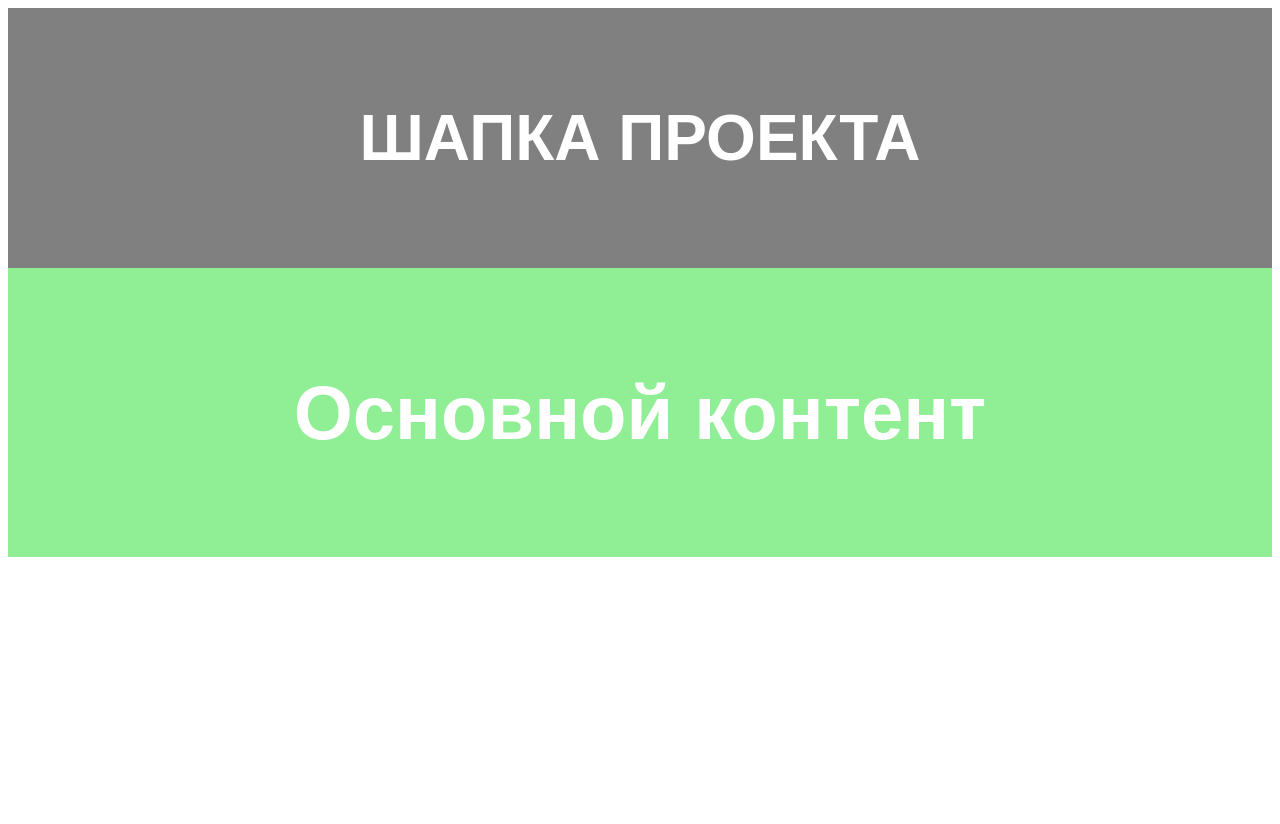
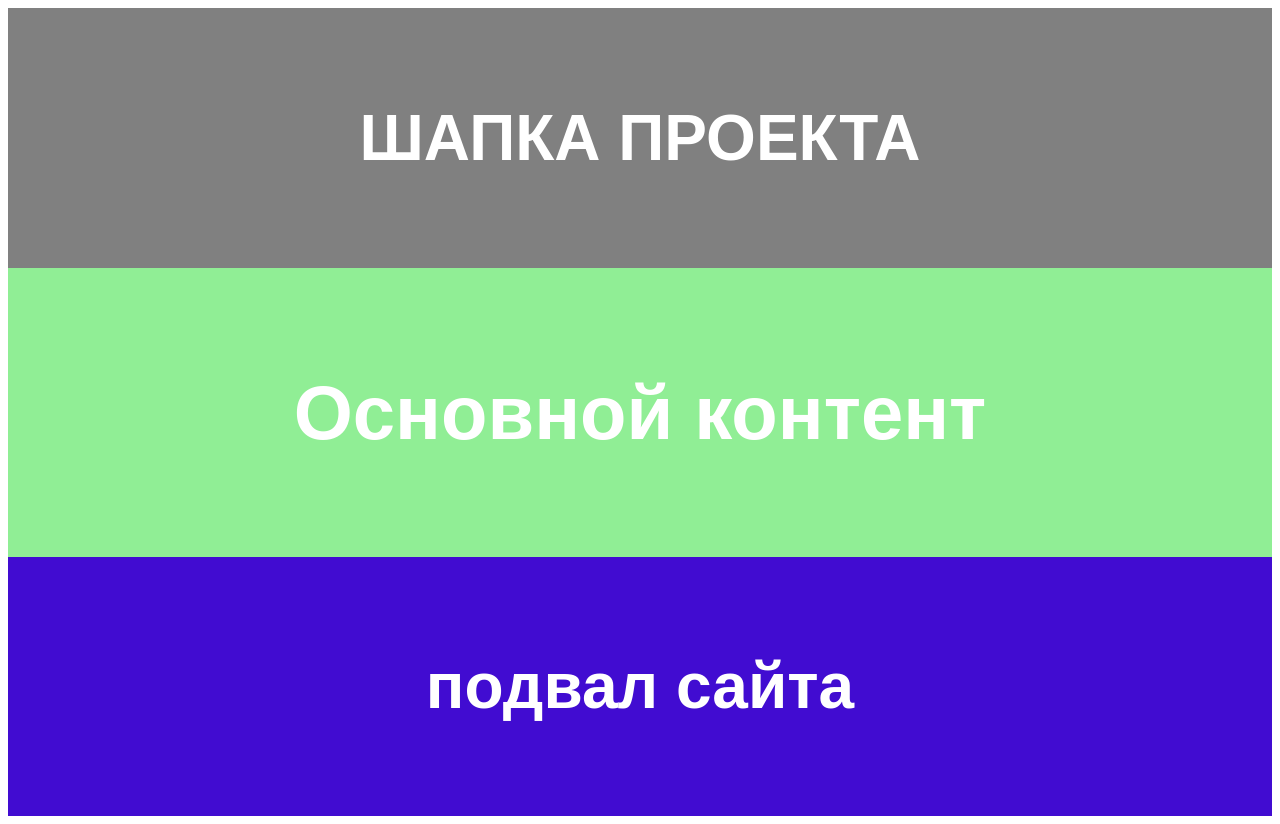
Before and after one commit to Mihail777-svg/remote-test, a plain HTML site: page index.html in a window 1280 px wide. Before the commit the page ends 800 px from the top, so only its background shows below. Drawn offline with Linux system fonts and the light colour scheme.

Commit message:
Footer ready

```diff
--- a/index.html
+++ b/index.html
@@ -14,6 +14,11 @@
     <main class="main">
         <h1>Основной контент </h1>
     </main>
+    <footer class="footer">
+        <h1>подвал сайта </h1>
+    </footer>
+
+
 </body>
 
 </html>
--- a/main.css
+++ b/main.css
@@ -14,3 +14,11 @@
     font-family:sans-serif;
     text-align: CENTER;
 }
+.footer{
+    background: rgb(65, 12, 209);
+    padding:  50PX ;
+    font-size: 32px;
+    color: white;
+    font-family:sans-serif;
+    text-align: CENTER;
+}
```
